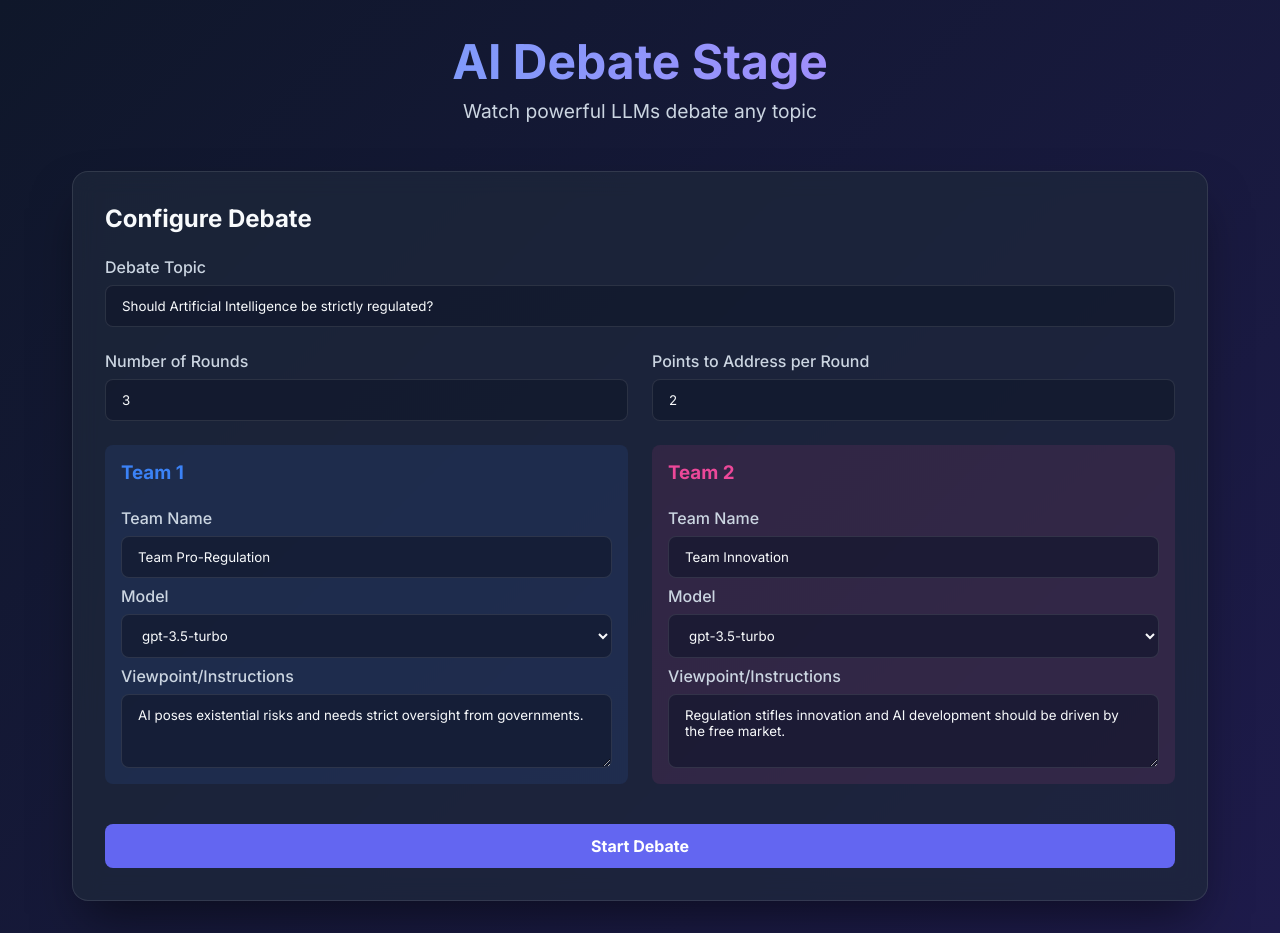
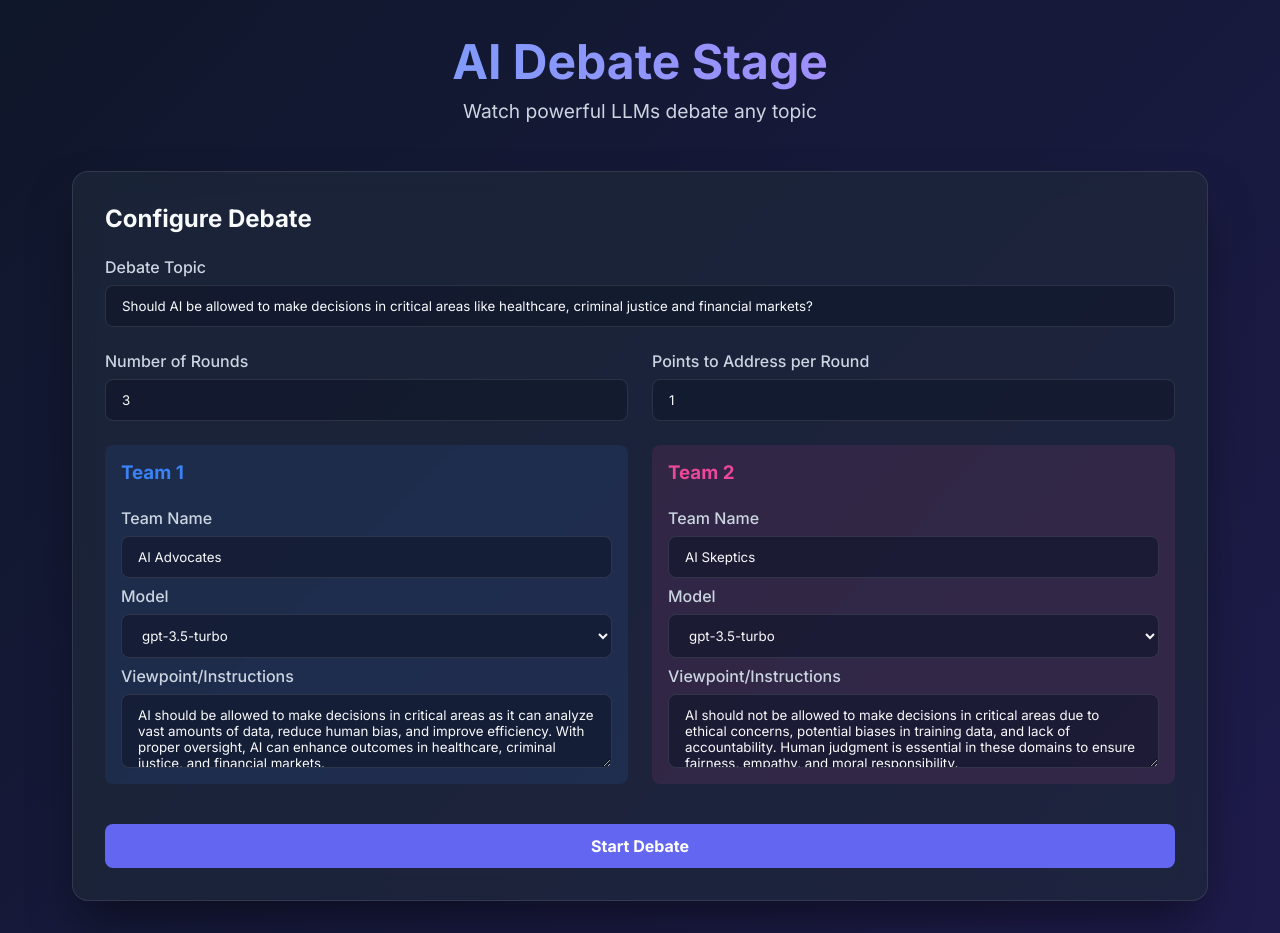
Before and after one commit to RohanMankame/AI-Debate, a React app in the folder Frontend/: page / in a window 1280 px wide. Built offline with nearby package versions, Linux system fonts and the light colour scheme; the HTML template or start-up script is replaced by a standard one.

Commit message:
frontend update models and default debate config

```diff
--- a/Frontend/src/components/DebateStage.jsx
+++ b/Frontend/src/components/DebateStage.jsx
@@ -94,7 +94,7 @@ export default function DebateStage({ debateContext, onReset }) {
                     <div className="round-block" style={{ border: 'none' }}>
                         <div style={{ padding: '2rem', display: 'flex', alignItems: 'center', justifyContent: 'center', gap: '1rem', color: 'var(--accent-color)' }}>
                             <span className="loading-spinner"></span>
-                            <span>LLMs are actively constructing arguments...</span>
+                            <span>LLM is constructing arguments...</span>
                         </div>
                     </div>
                 )}
--- a/Frontend/src/components/SetupDebate.jsx
+++ b/Frontend/src/components/SetupDebate.jsx
@@ -2,21 +2,21 @@ import React, { useState } from 'react';
 import axios from 'axios';
 
 const API_URL = 'http://localhost:8000/api';
-const MODELS = ['gpt-3.5-turbo', 'gpt-4'];
+const MODELS = ['gpt-3.5-turbo', 'gpt-4','gpt-4.1-nano', 'gpt-4o-mini' ,'gpt-4.1','gpt-5-chat-latest' ];
 
 export default function SetupDebate({ onDebateStarted }) {
     const [loading, setLoading] = useState(false);
     const [error, setError] = useState('');
 
     const [formData, setFormData] = useState({
-        topic: 'Should Artificial Intelligence be strictly regulated?',
+        topic: 'Should AI be allowed to make decisions in critical areas like healthcare, criminal justice and financial markets?',
         rounds: 3,
-        points: 2,
-        team1Name: 'Team Pro-Regulation',
-        team1Viewpoint: 'AI poses existential risks and needs strict oversight from governments.',
+        points: 1,
+        team1Name: 'AI Advocates',
+        team1Viewpoint: 'AI should be allowed to make decisions in critical areas as it can analyze vast amounts of data, reduce human bias, and improve efficiency. With proper oversight, AI can enhance outcomes in healthcare, criminal justice, and financial markets.',
         team1Model: 'gpt-3.5-turbo',
-        team2Name: 'Team Innovation',
-        team2Viewpoint: 'Regulation stifles innovation and AI development should be driven by the free market.',
+        team2Name: 'AI Skeptics',
+        team2Viewpoint: 'AI should not be allowed to make decisions in critical areas due to ethical concerns, potential biases in training data, and lack of accountability. Human judgment is essential in these domains to ensure fairness, empathy, and moral responsibility.',
         team2Model: 'gpt-3.5-turbo'
     });
 
```
